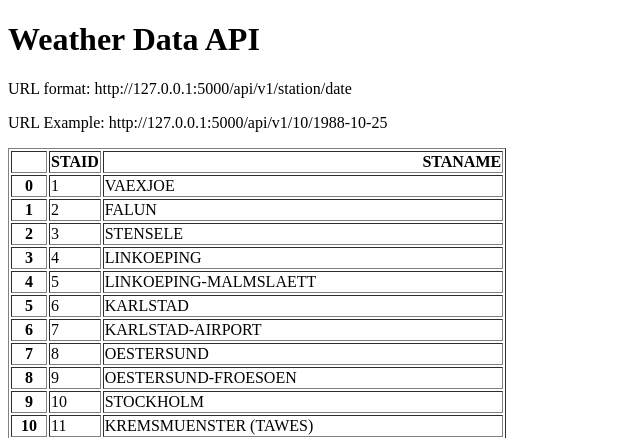
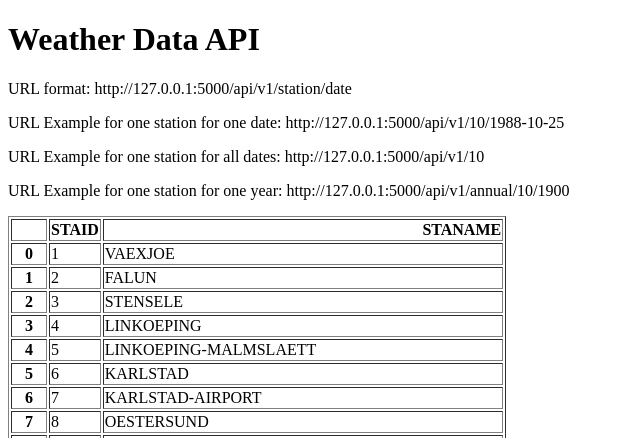
Before and after one commit to Nerrotok/weather-api, a Flask app: page / in a window 1280 px wide. Shown: the top 438 px of the page, without its empty margins (0-640 px from the left). Run offline with Flask 3, Linux system fonts and the light colour scheme.

Commit message:
Add URL endpoint for yearly and all data

```diff
--- a/main.py
+++ b/main.py
@@ -21,5 +21,22 @@ def about(station, date):
             "temperature": temperature}
 
 
+@app.route("/api/v1/<station>")
+def all_data(station):
+    filename = "data_small/TG_STAID" + str(station).zfill(6) + ".txt"
+    df = pd.read_csv(filename, skiprows=20, parse_dates=["    DATE"])
+    result = df.to_dict(orient="records")
+    return result
+
+
+@app.route("/api/v1/annual/<station>/<year>")
+def yearly(station, year):
+    filename = "data_small/TG_STAID" + str(station).zfill(6) + ".txt"
+    df = pd.read_csv(filename, skiprows=20)
+    df["    DATE"] = df["    DATE"].astype(str)
+    result = df[df["    DATE"].str.startswith(str(year))].to_dict(orient="records")
+    return result
+
+
 if __name__ == "__main__":
     app.run(debug=True, port=5000)
--- a/templates/home.html
+++ b/templates/home.html
@@ -7,7 +7,9 @@
 <body>
 <h1>Weather Data API</h1>
 <p>URL format: http://127.0.0.1:5000/api/v1/station/date</p>
-<p>URL Example: http://127.0.0.1:5000/api/v1/10/1988-10-25</p>
+<p>URL Example for one station for one date: http://127.0.0.1:5000/api/v1/10/1988-10-25</p>
+<p>URL Example for one station for all dates: http://127.0.0.1:5000/api/v1/10</p>
+<p>URL Example for one station for one year: http://127.0.0.1:5000/api/v1/annual/10/1900</p>
 <p>{{data | safe}}</p>
 </body>
 </html>
```
